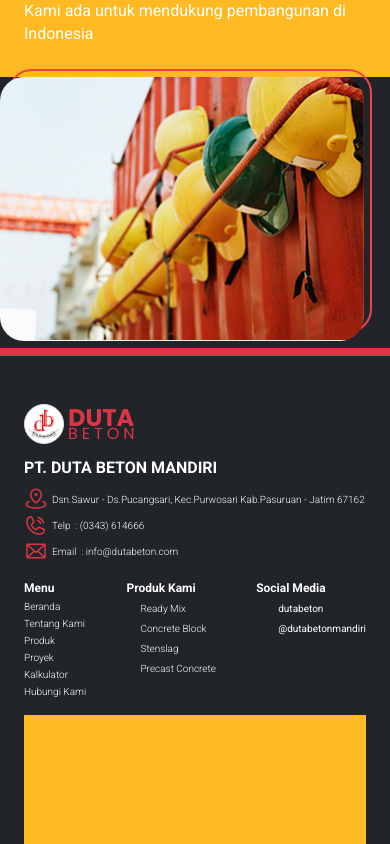
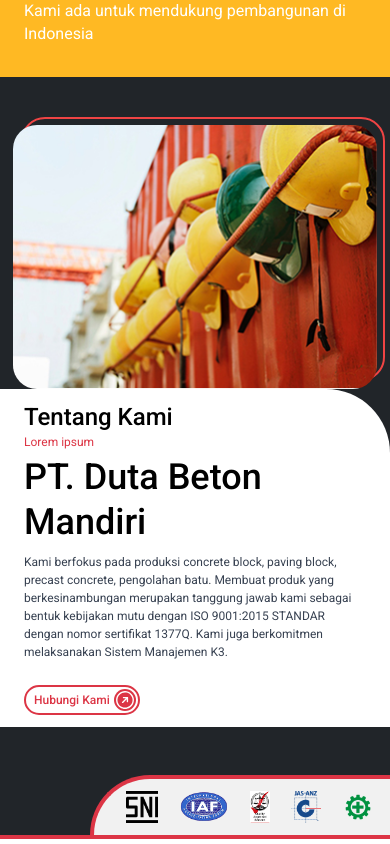
Before and after one commit to Faizululum/Duta-Beton-Website, a Next.js app: page / in a window 390 px wide. Shown: the part 2680-3524 px from the top of the page. Built offline with nearby package versions, Linux system fonts and the light colour scheme; some icons are missing.

Commit message:
feat(home): create responsive about section

```diff
--- a/src/app/page.js
+++ b/src/app/page.js
@@ -1,4 +1,4 @@
-import HomeAbout from "@/components/page/HomeAbout";
+import AboutSection from "@/components/page/AboutSection";
 import HomeHero from "@/components/page/HomeHero";
 import ProjectTrust from "@/components/page/ProjectTrust";
 import WhyCard from "@/components/page/WhyCard";
@@ -9,7 +9,7 @@
       <HomeHero />
       <WhyCard />
       <ProjectTrust />
-      <HomeAbout />
+      <AboutSection />
     </div>
   );
 }
--- /dev/null
+++ b/src/components/page/AboutSection.jsx
@@ -0,0 +1,37 @@
+import Button from "../general/Button";
+import TitleLayout, { BodyLayout } from "../layout/TextLayout";
+import CardImage from "../ui/CardImage";
+import CertifiedCard from "../ui/CertifiedCard";
+
+export default function AboutSection() {
+  return (
+    <div className="flex flex-col bg-neutral-grayDark w-full pt-bold-lg md:pt-bold-3xl items-center mb-bold-3xl border-b-4 md:border-b-8 border-primary-red">
+      <div className="flex flex-col md:flex-row-reverse w-full items-center md:justify-end mb-bold-lg">
+        <CardImage src="/about.jpg" alt="about" align="right" />
+        <div className="flex flex-col px-regular-lg md:pr-bold-xl w-full md:w-[60%] md:-mr-10 md:pl-32 py-thin-lg md:py-bold-sm bg-white rounded-tr-[64px] gap-regular-lg md:gap-bold-lg">
+          <div className="flex flex-col gap-thin-sm md:gap-thin-md">
+            <TitleLayout
+              title="Tentang Kami"
+              description="Lorem ipsum"
+              align="left"
+            />
+            <BodyLayout
+              title="PT. Duta Beton Mandiri"
+              description="Kami berfokus pada produksi concrete block, paving block, precast
+              concrete, pengolahan batu. Membuat produk yang berkesinambungan
+              merupakan tanggung jawab kami sebagai bentuk kebijakan mutu dengan ISO
+              9001:2015 STANDAR dengan nomor sertifikat 1377Q. Kami juga berkomitmen
+              melaksanakan Sistem Manajemen K3."
+            />
+          </div>
+          <div className="w-max">
+            <Button label="Hubungi Kami" color="red" variant="outline" />
+          </div>
+        </div>
+      </div>
+      <div className="flex w-full justify-end">
+        <CertifiedCard />
+      </div>
+    </div>
+  );
+}
--- a/src/components/page/HomeAbout.jsx
+++ /dev/null
@@ -1,9 +0,0 @@
-import CardImage from "../ui/CardImage";
-
-export default function HomeAbout() {
-    return (
-        <div className="bg-neutral-grayDark">
-            <CardImage src="/about.jpg" alt="about" align="right" />
-        </div>
-    )
-}
```
